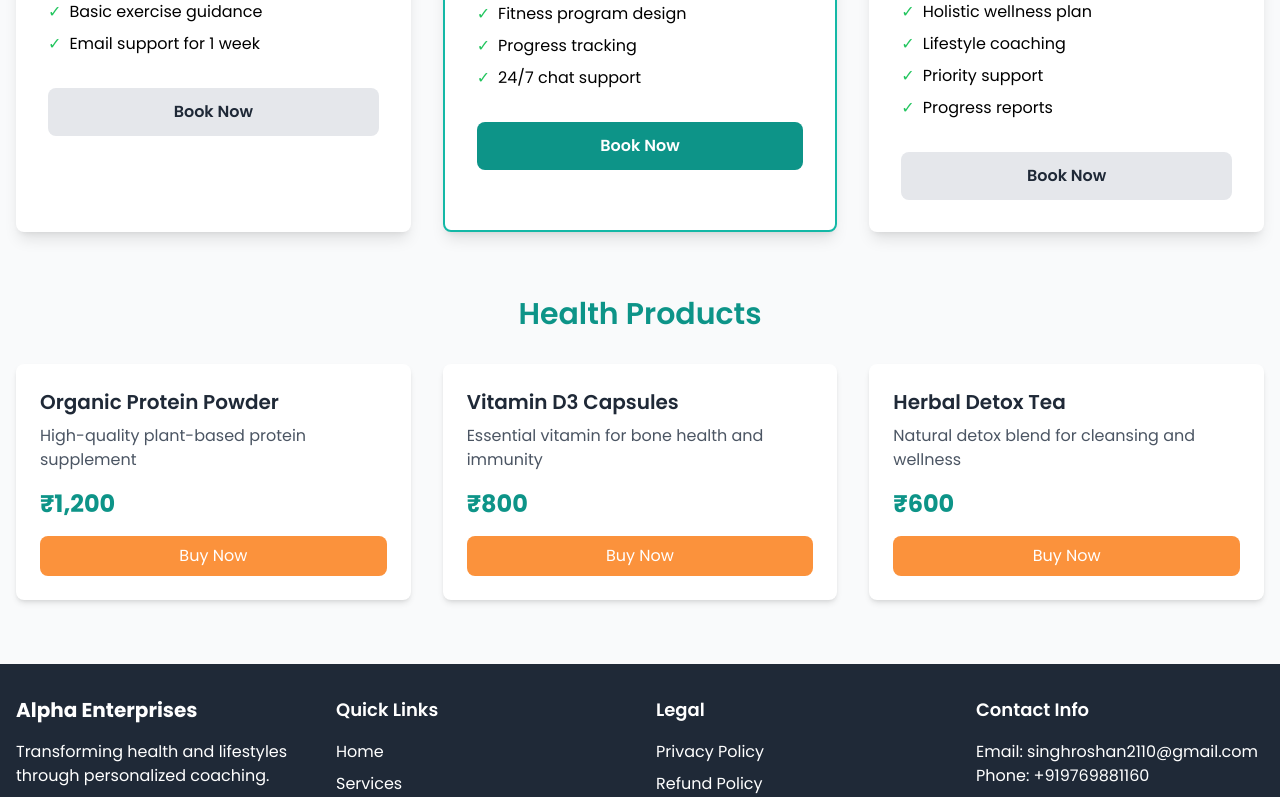
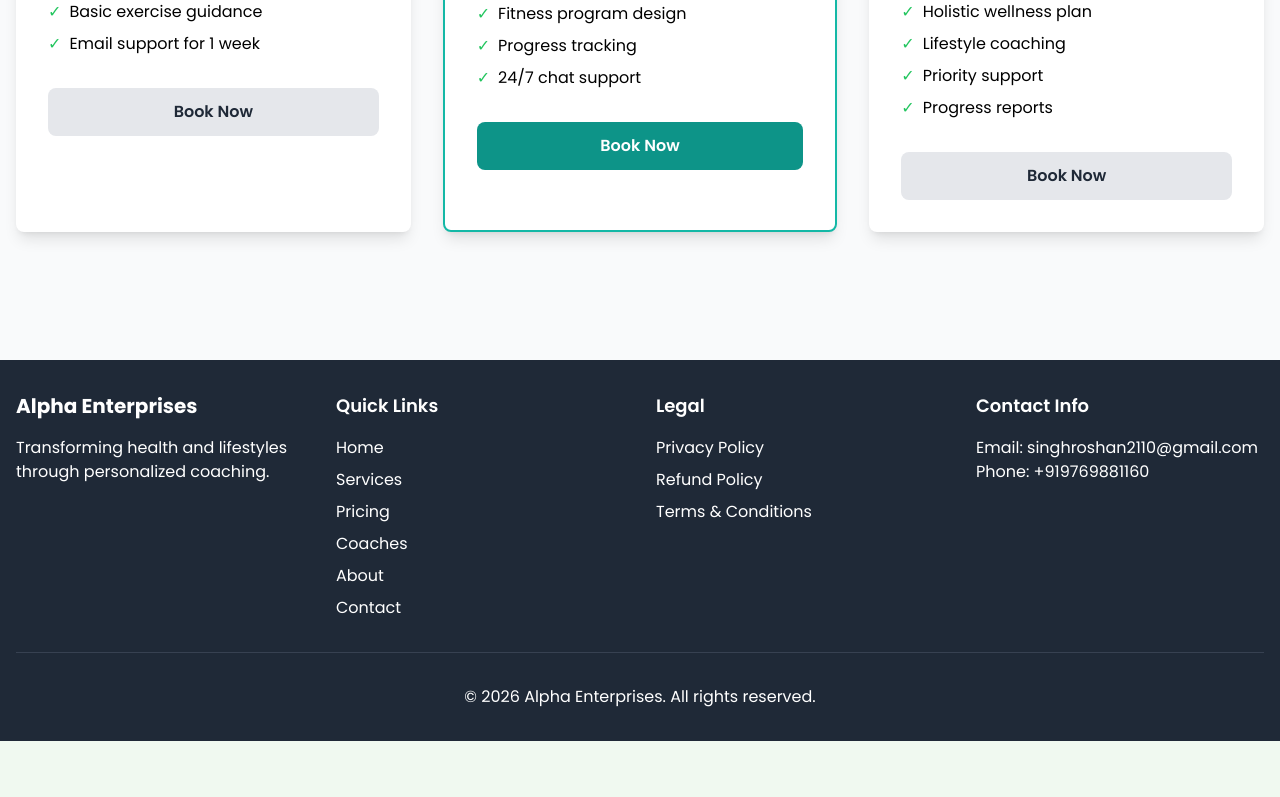
Before and after one commit to pranavvwhoo/alpha_enterprises, a Next.js app: page /pricing in a window 1280 px wide. Shown: the part 528-1325 px from the top of the page. After the commit the page ends 1269 px from the top, so only its background shows below. Built offline with nearby package versions, Linux system fonts and the light colour scheme.

Commit message:
Update pricing page

```diff
--- a/app/pricing/page.tsx
+++ b/app/pricing/page.tsx
@@ -133,24 +133,7 @@ export default function Pricing() {
           </div>
         </section>
 
-        <section>
-          <h2 className="text-3xl font-semibold text-center mb-8 text-teal-600">Health Products</h2>
-          <div className="grid grid-cols-1 md:grid-cols-3 gap-8">
-            {products.map((product, index) => (
-              <div key={index} className="bg-white p-6 rounded-lg shadow-md hover:shadow-lg transition-shadow">
-                <h3 className="text-xl font-semibold mb-2 text-gray-800">{product.name}</h3>
-                <p className="text-gray-600 mb-4">{product.description}</p>
-                <div className="text-2xl font-bold text-teal-600 mb-4">{product.displayPrice}</div>
-                <button
-                  onClick={() => initiatePayment(product.price, `${product.name} - ${product.displayPrice}`)}
-                  className="w-full bg-orange-400 text-white py-2 px-4 rounded-lg hover:bg-orange-500 transition-colors"
-                >
-                  Buy Now
-                </button>
-              </div>
-            ))}
-          </div>
-        </section>
+
       </div>
     </div>
   )
```
